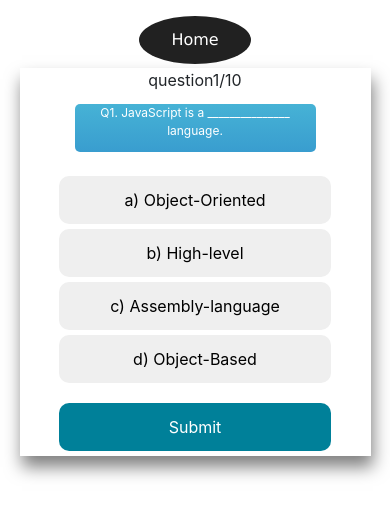
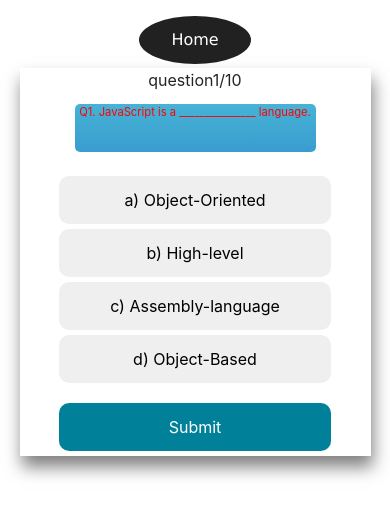
Before and after one commit to 113Ajay/my_personal_site, a plain HTML site: page quiz.html in a window 390 px wide. Drawn offline with nearby package versions, Linux system fonts and the light colour scheme.

Commit message:
Update quiz.css

```diff
--- a/quiz.css
+++ b/quiz.css
@@ -156,6 +156,7 @@ input[type='button']:hover
 	}
 	.container #question .q_txt
 	{
-		font-size: .75rem;
+		font-size: .70rem;
+		color: red;
 	}
 }
```
